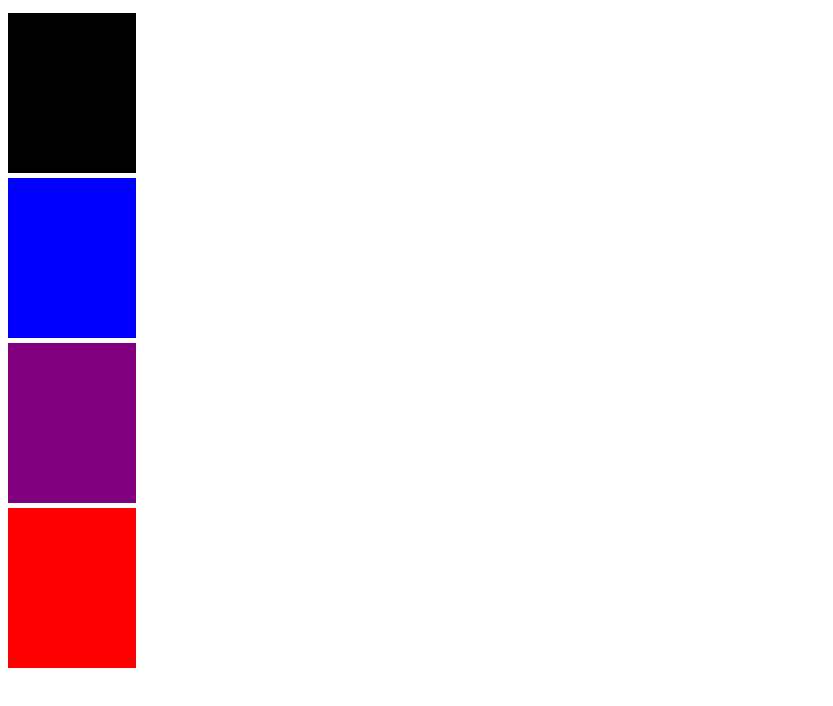
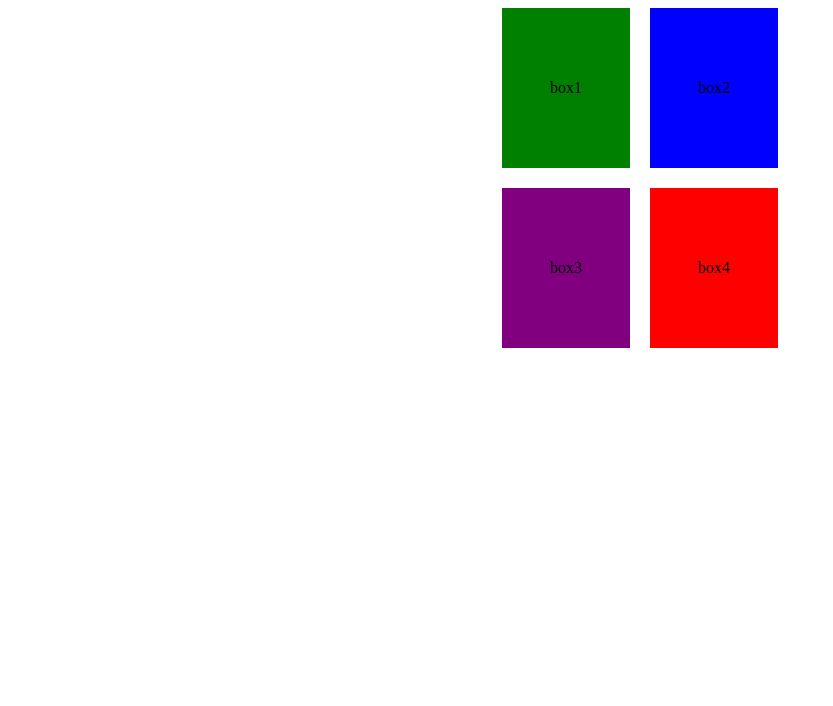
Before and after one commit to Preshy-123/Chess-board, a plain HTML site: page Precious.html in a window 1280 px wide. Shown: the whole page, without its empty margins (0-833 px from the left). Drawn offline with Linux system fonts and the light colour scheme.

Commit message:
precious.css

```diff
--- a/Precious.css
+++ b/Precious.css
@@ -25,34 +25,38 @@
 } */
 
 .container {
-  width: 50vw;
-  height: 50vh;
+  width: 10vw;
   display: grid;
-  grid-template-rows: min-content;
-  grid-template-columns: min-content;
-  align-items: end;
+  grid-template-columns: 1fr 1fr;
+  margin: auto;
+  justify-content: center;
+  gap: 20px;
 }
 .child1 {
   width: 10vw;
   height: 20vh;
-  background-color: black;
-  margin-top: 5px;
+  background-color: green;
+  align-content: center;
+  text-align: center;
 }
 .child2 {
   width: 10vw;
   height: 20vh;
   background-color: blue;
-  margin-top: 5px;
+  align-content: center;
+  text-align: center;
 }
 .child3 {
   width: 10vw;
   height: 20vh;
   background-color: purple;
-  margin-top: 5px;
+  align-content: center;
+  text-align: center;
 }
 .child4 {
   width: 10vw;
   height: 20vh;
   background-color: red;
-  margin-top: 5px;
+  align-content: center;
+  text-align: center;
 }
--- a/Precious.html
+++ b/Precious.html
@@ -15,13 +15,13 @@
     </div>
 
     <div class="container">
-      <div class="child1"></div>
+      <div class="child1">box1</div>
 
-      <div class="child2"></div>
+      <div class="child2">box2</div>
 
-      <div class="child3"></div>
+      <div class="child3">box3</div>
 
-      <div class="child4"></div>
+      <div class="child4">box4</div>
     </div>
   </body>
 </html>
```
Also changed, not shown: index.html (+21 -11 lines), style.css (+18 -9 lines).
